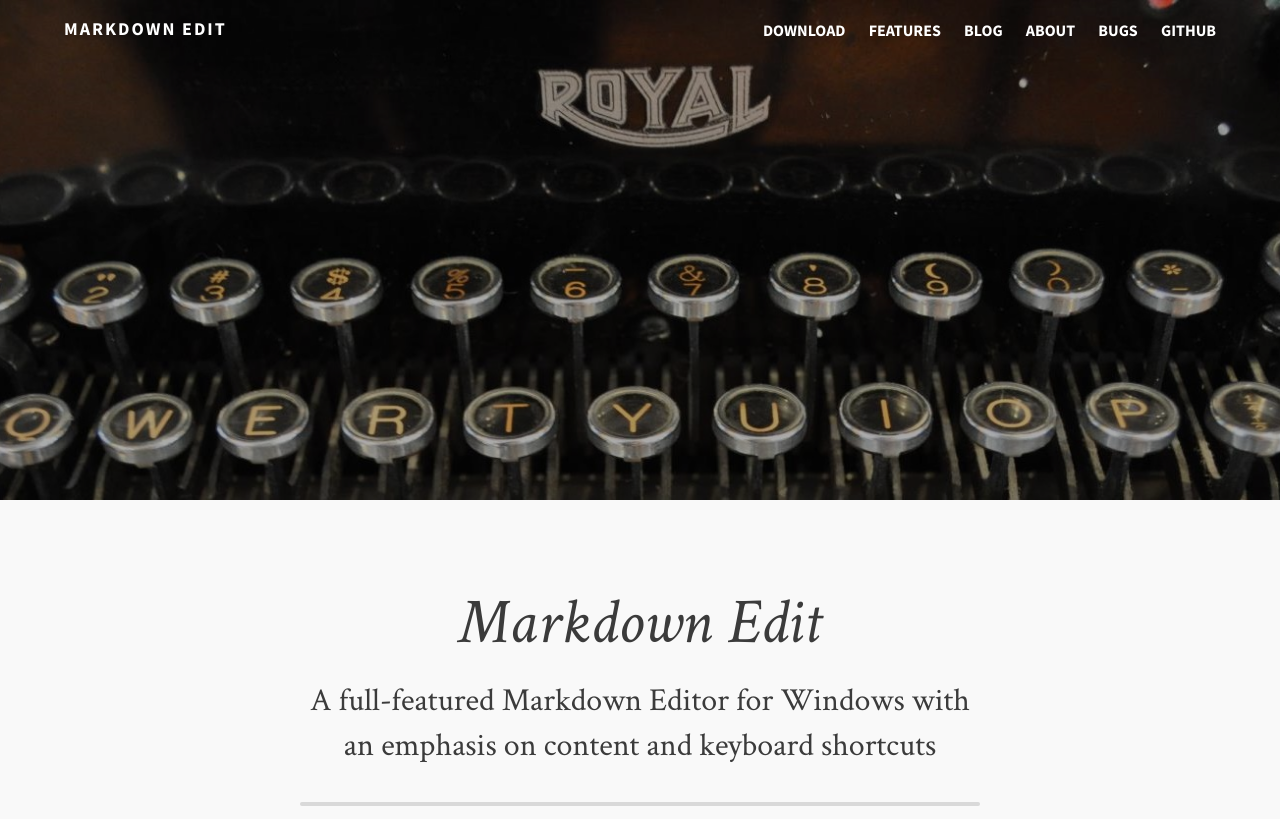
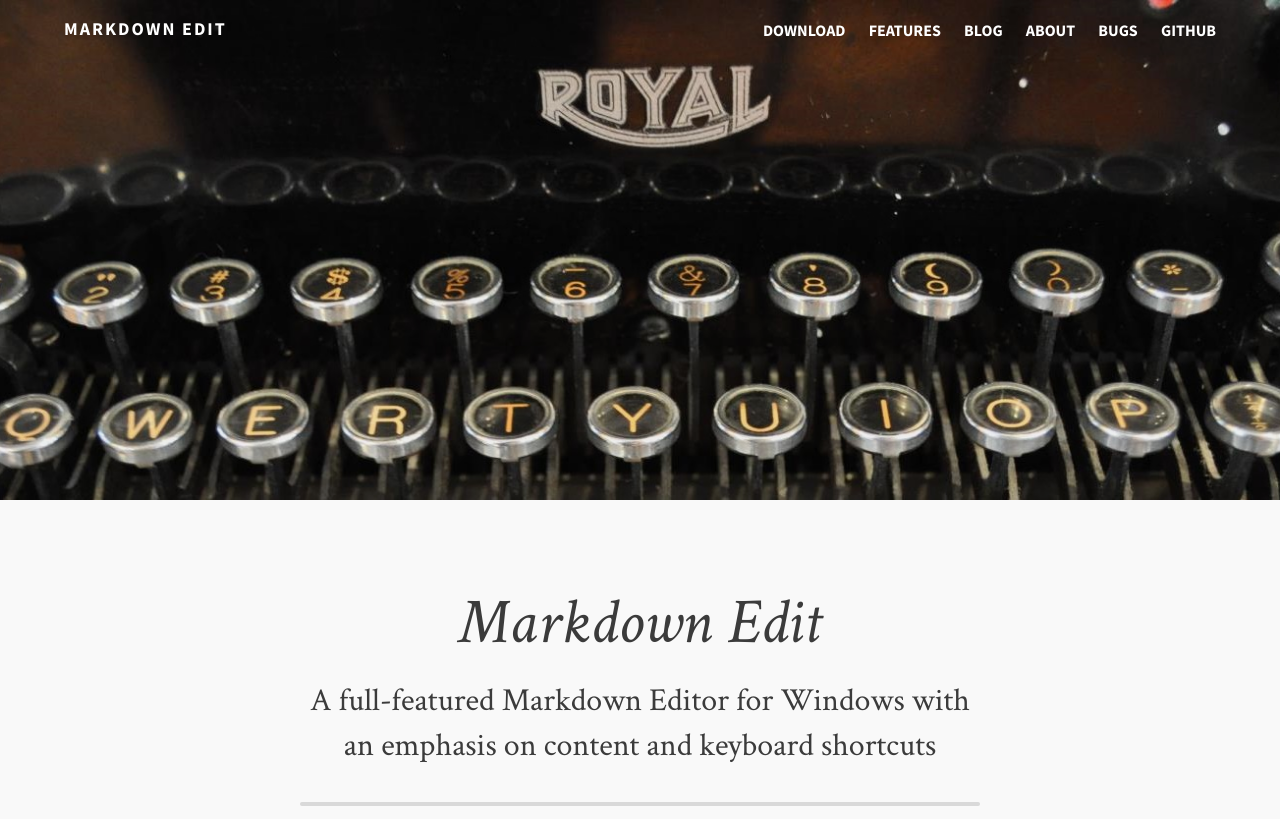
Before and after one commit to mike-ward/Markdown-Edit, a Jekyll site: the page built from index.md, in a window 1280 px wide. Shown: the top 819 px of the page. Built offline with Jekyll 4.4.1, drawn with Linux system fonts in a browser that asks for light colours; comment, search, counter and statistics services are not loaded; grey boxes are pictures that could not be loaded.

Commit message:
brigten header animation

```diff
--- a/_sass/_styles.scss
+++ b/_sass/_styles.scss
@@ -291,7 +291,7 @@ header.site-header nav {
         max-height: 500px;
         position: absolute;
         z-index: 2;
-        background: rgba(0,0,0,.55);
+        background: rgba(0,0,0,.1);
     }
     .overlay-lighter {
         background: rgba(0,0,0,.1);
```
